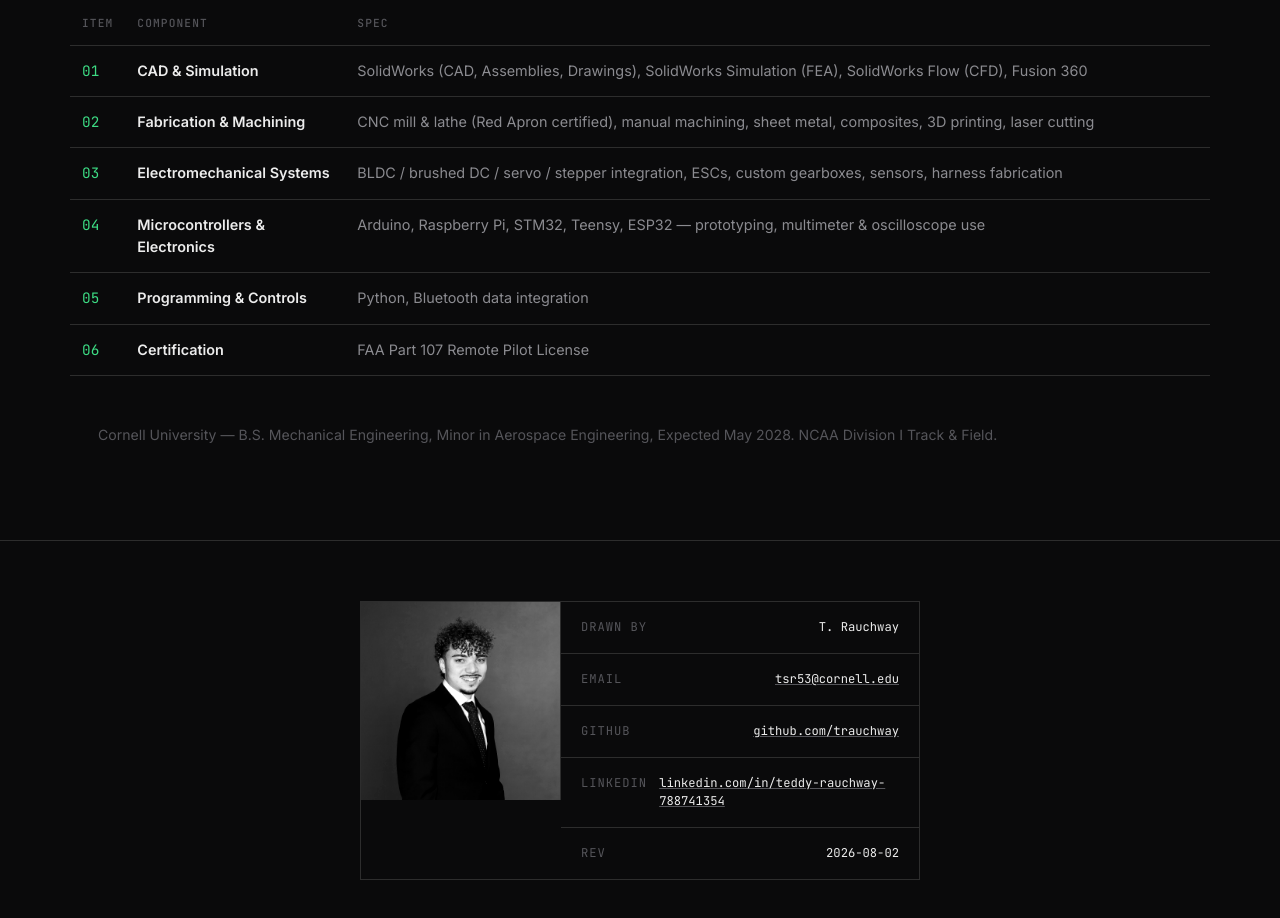
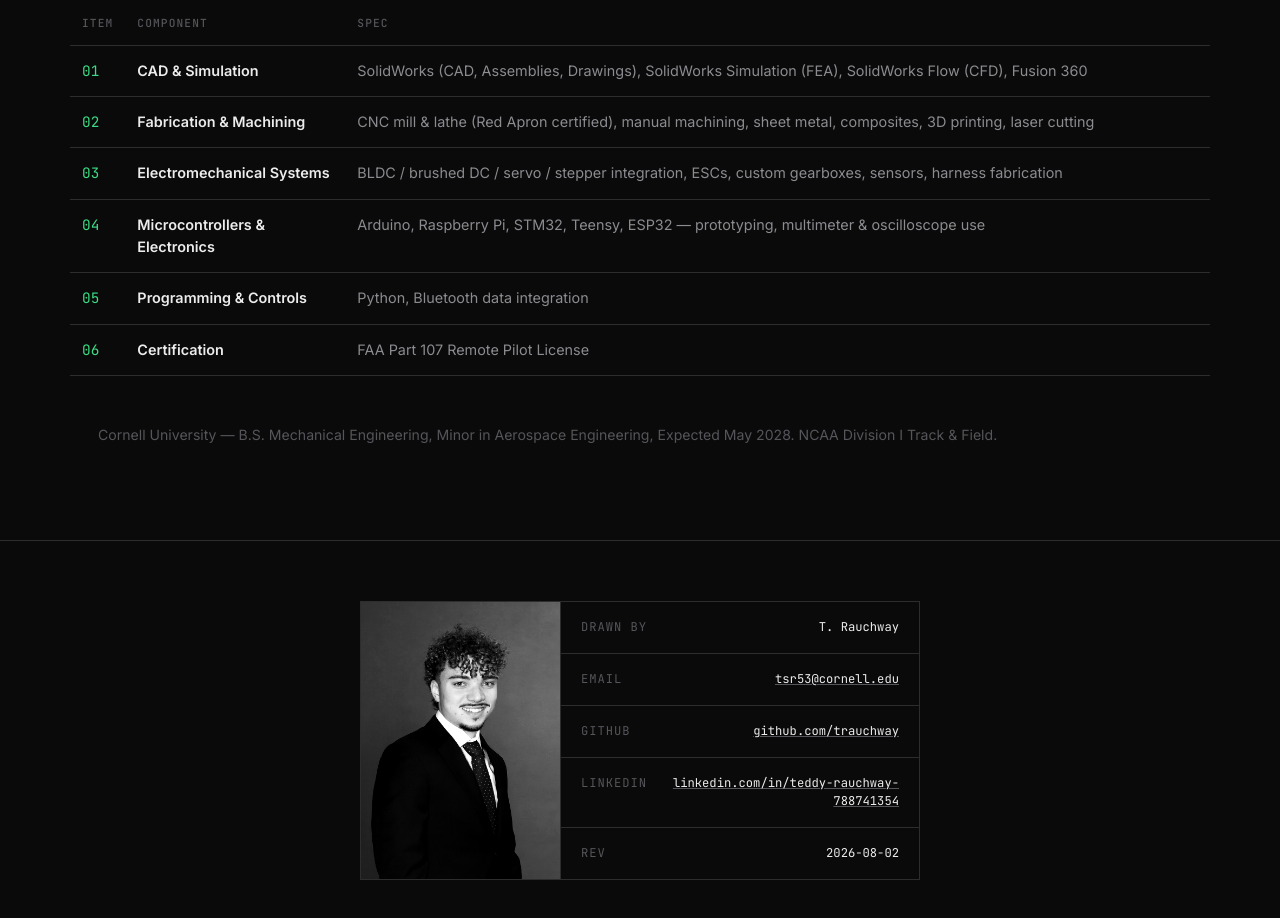
Before and after one commit to trauchway/trauchway.github.io, a plain HTML site: page index.html in a window 1280 px wide. Shown: the part 2128-3046 px from the top of the page. Drawn offline with Linux system fonts and the light colour scheme.

Commit message:
Fix footer photo stretch and right-align wrapped text

```diff
--- a/style.css
+++ b/style.css
@@ -330,14 +330,12 @@ a:focus-visible, span:focus-visible {
 .footer-inner {
   max-width: 560px;
   margin: 0 auto;
-  display: flex;
-  align-items: stretch;
-  gap: 0;
+  display: grid;
+  grid-template-columns: 200px 1fr;
   border: 1px solid var(--border);
 }
 .footer-photo {
-  width: 200px;
-  min-width: 200px;
+  width: 100%;
   height: 100%;
   object-fit: cover;
   display: block;
@@ -346,7 +344,6 @@ a:focus-visible, span:focus-visible {
 }
 .footer-title-block {
   border: none;
-  flex: 1;
   display: flex;
   flex-direction: column;
   justify-content: center;
@@ -356,13 +353,14 @@ a:focus-visible, span:focus-visible {
   font-size: 0.76rem;
 }
 .footer-title-block .tb-row { color: var(--text); }
-.footer-title-block .tb-row span:first-child { color: var(--text-faint); }
+.footer-title-block .tb-row span:first-child { color: var(--text-faint); flex-shrink: 0; }
+.footer-title-block .tb-row span:last-child { text-align: right; }
 .footer-title-block a { text-decoration: underline; text-decoration-color: var(--text-faint); }
 .footer-title-block a:hover { text-decoration-color: var(--text); }
 
 @media (max-width: 560px) {
-  .footer-inner { flex-direction: column; }
-  .footer-photo { width: 100%; min-width: 0; height: 260px; border-right: none; border-bottom: 1px solid var(--border); }
+  .footer-inner { grid-template-columns: 1fr; }
+  .footer-photo { width: 100%; height: 260px; border-right: none; border-bottom: 1px solid var(--border); }
 }
 
 @media (max-width: 500px) {
```
